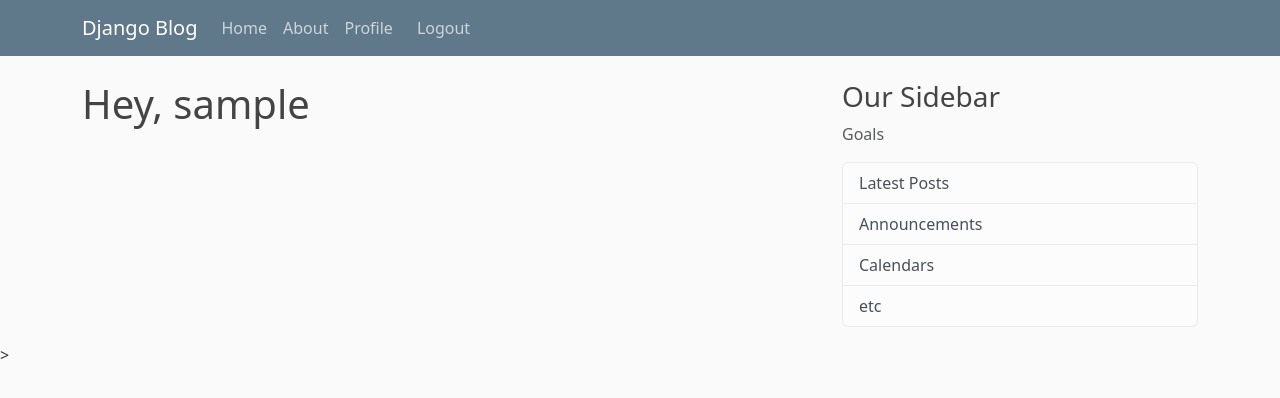
After one commit to Al-ameen12/Django-blog, a Django app: page /profile/ in a window 1280 px wide. The commit adds this page. Shown: the top 398 px of the page. Run offline with Django 5.2, Linux system fonts and the light colour scheme; the visitor is signed in with stand-in values (Sample User, id 1); some libraries are stand-ins or nearby versions.

Commit message:
video 7 completed, added restriction to profile.html route

```diff
--- a/django_project/blog/templates/blog/base.html
+++ b/django_project/blog/templates/blog/base.html
@@ -29,18 +29,9 @@
                     </div>
                     <!-- Navbar Right Side -->
                     <div class="navbar-nav">
-                        <!-- {% if user.is_authenticated %}
-                        <form action="{% url 'logout' %}" style="display: inline;" method="Post">
-                            {% csrf_token %}
-                            <button type="submit" class="nav-item nav-link btn btn-link"
-                                style="padding: 0; margin: 0; border: none; background: none;">Logout {{ user.username }}</button>
-                        </form>
-                        {% else %}
-                        <a class="nav-item nav-link" href="#">Login</a>
-                        <a class="nav-item nav-link" href="{% url 'register' %}">Register</a>
-                        {% endif %} -->
+                        {% if user.is_authenticated %}
+                        <a class="nav-item nav-link" href="{% url 'profile' %}">Profile</a>
 
-                        {% if user.is_authenticated %}
                         <form method="POST" action="{% url 'logout' %}" class="d-inline">
                             {% csrf_token %}
                             <button type="submit" class="btn btn-link nav-link"
--- a/django_project/django_project/settings.py
+++ b/django_project/django_project/settings.py
@@ -124,6 +124,7 @@
 CRISPY_TEMPLATE_PACK = 'bootstrap5'
 
 LOGIN_REDIRECT_URL = 'realty-home'
+LOGIN_URL = 'login'
 # LOGOUT_REDIRECT_URL = 'realty-home'
 # Default primary key field type
 # https://docs.djangoproject.com/en/5.2/ref/settings/#default-auto-field
--- a/django_project/django_project/urls.py
+++ b/django_project/django_project/urls.py
@@ -22,6 +22,7 @@
 urlpatterns = [
     path('admin/', admin.site.urls),
     path('register/', user_views.register, name="register"),
+    path('profile/', user_views.profile, name='profile'),
     path('login/', auth_views.LoginView.as_view(template_name='users/login.html'), name='login'),
     path('logout/', auth_views.LogoutView.as_view(template_name='users/logout.html'), name='logout'),
     path('', include('blog.urls')),
--- /dev/null
+++ b/django_project/users/templates/users/profile.html
@@ -0,0 +1,5 @@
+{% extends "blog/base.html" %}
+{% load crispy_forms_tags %}
+{% block content %}
+    <h1>Hey, {{ user.username }}</h1>
+{% endblock content %}
--- a/django_project/users/views.py
+++ b/django_project/users/views.py
@@ -1,5 +1,6 @@
 from django.shortcuts import render, redirect
 from django.contrib import messages
+from django.contrib.auth.decorators import login_required
 from .forms import UserRegisterForm
 
 def register(request):
@@ -13,3 +14,8 @@
     else:
         form = UserRegisterForm()
     return render(request, 'users/register.html', {'form': form})
+
+
+@login_required
+def profile(request):
+    return render(request, 'users/profile.html')
```
